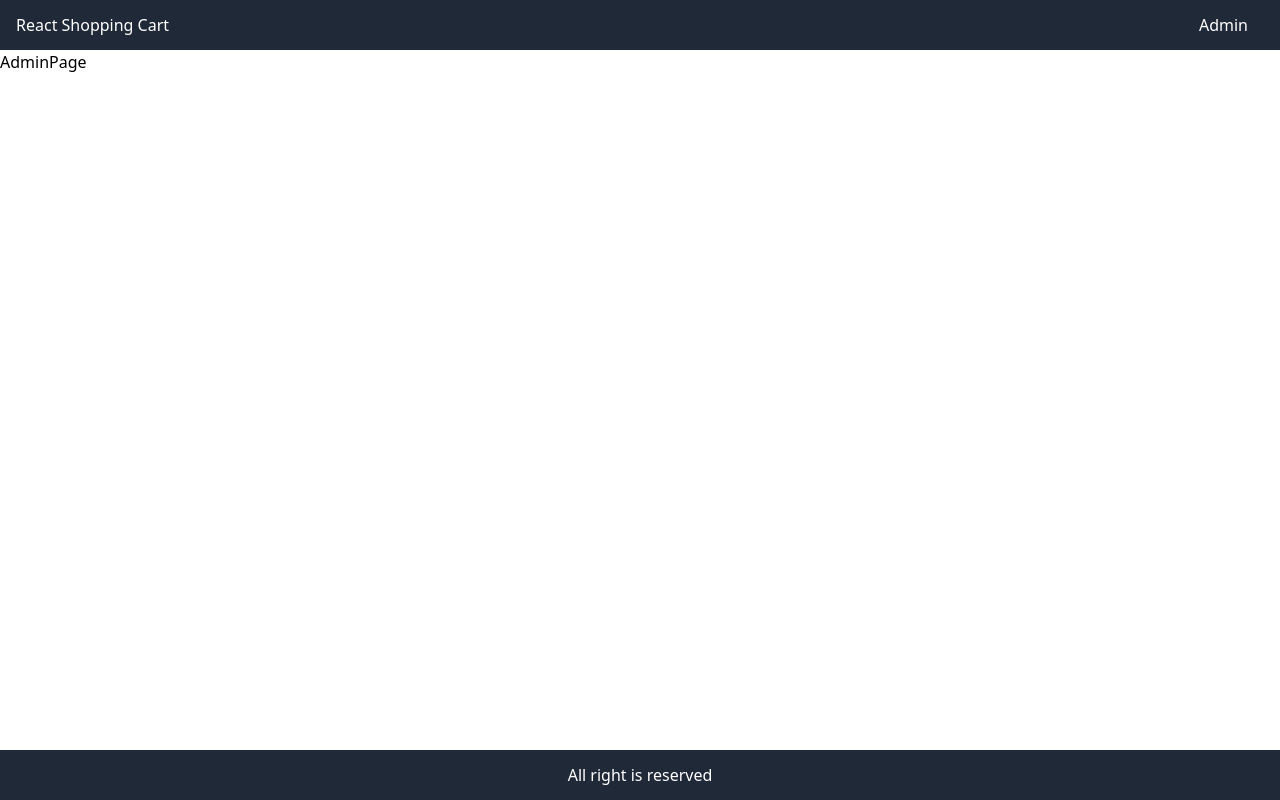
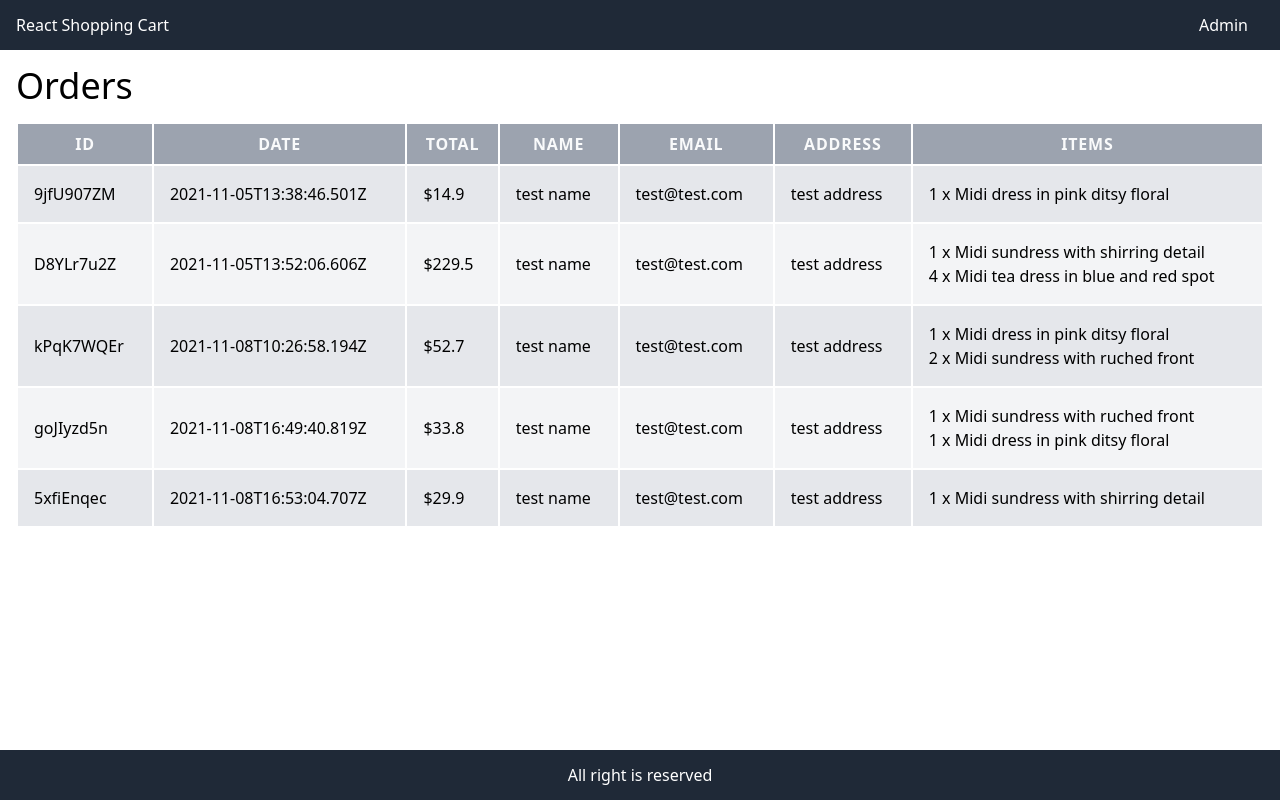
Before and after one commit to tomaszdanczak/react-redux-shopping-cart, a React (Create React App) app: page /admin in a window 1280 px wide. Built offline with nearby package versions, Linux system fonts and the light colour scheme.

Commit message:
feat: create and add <Table/> component to the project

```diff
--- /dev/null
+++ b/src/components/organisms/Table.jsx
@@ -0,0 +1,11 @@
+import TableHeader from "../molecules/TableHeader";
+import TableBody from "../molecules/TableBody";
+
+export default function Table() {
+  return (
+    <table className="border-separate">
+      <TableHeader />
+      <TableBody />
+    </table>
+  );
+}
--- a/src/components/pages/AdminPage.jsx
+++ b/src/components/pages/AdminPage.jsx
@@ -1,5 +1,13 @@
 import React from "react";
+import Table from "../organisms/Table";
 
 export default function AdminPage() {
-  return <div>AdminPage</div>;
+  return (
+    <div className="w-full p-4">
+      <div className="flex justify-center flex-col">
+        <h1 className="text-4xl mb-4">Orders</h1>
+        <Table />
+      </div>
+    </div>
+  );
 }
```
